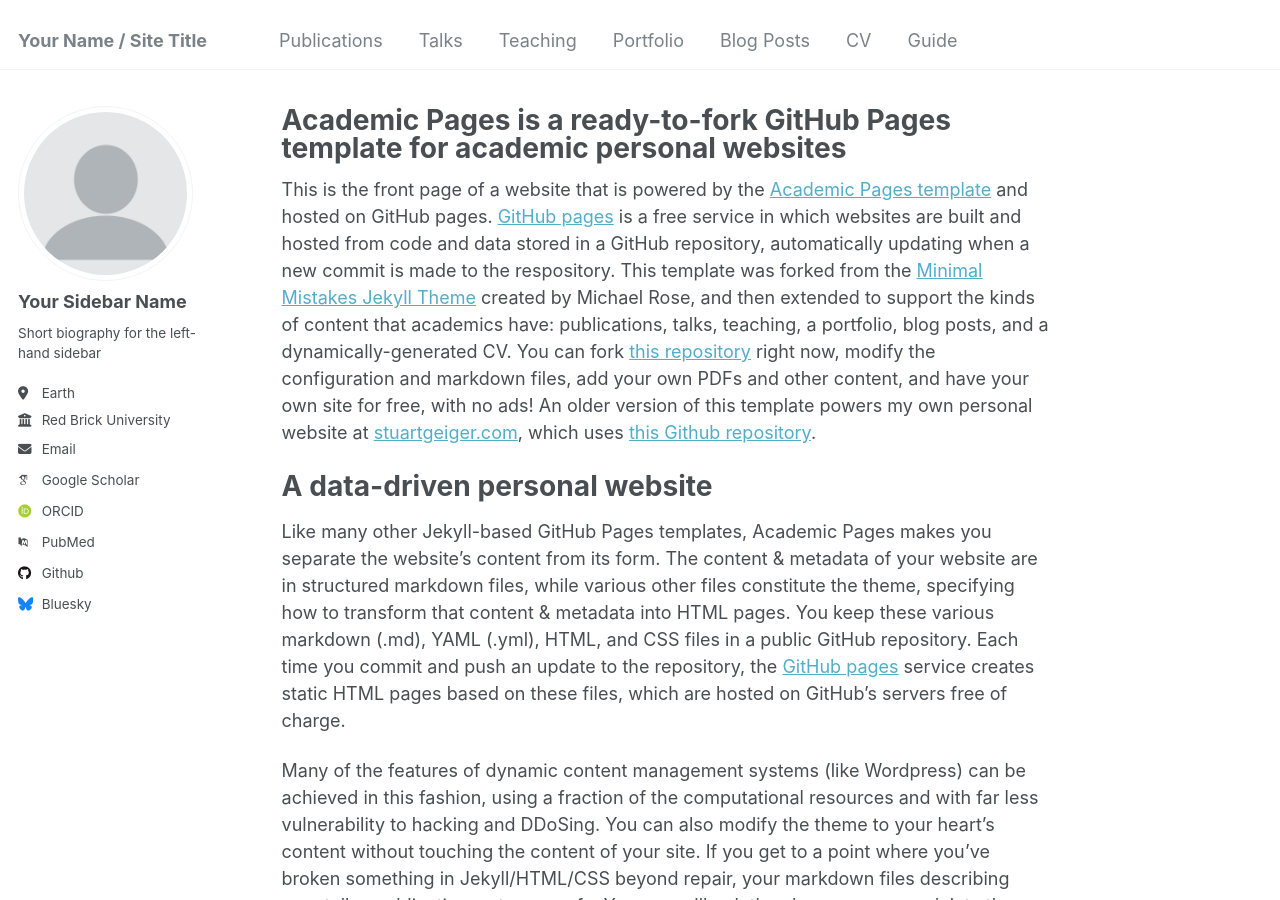
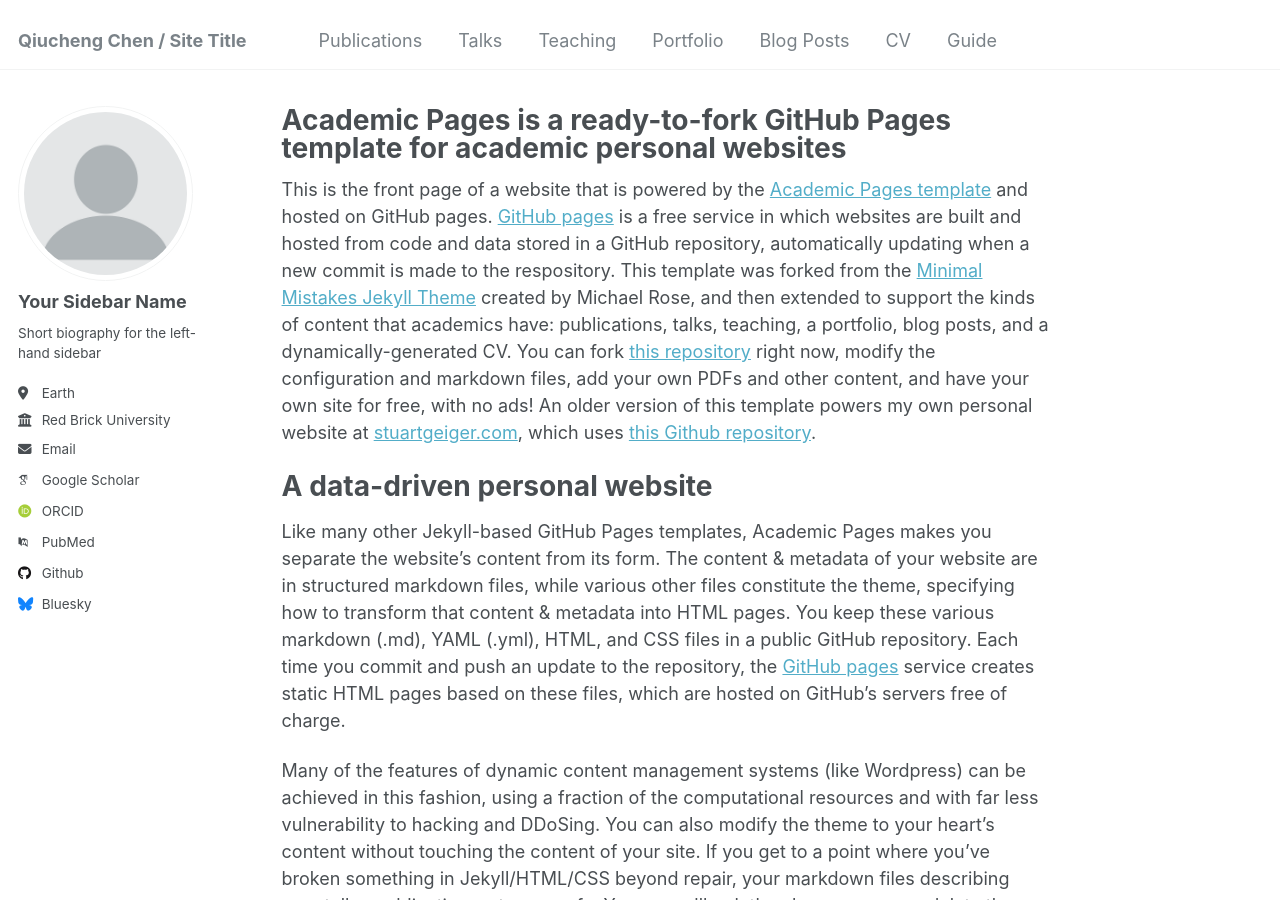
Before and after one commit to Trouverecc/Trouverecc.github.io, a Jekyll site: the page built from _pages/about.md, in a window 1280 px wide and 900 px high. Built offline with Jekyll 4.4.1, drawn with Linux system fonts in a browser that asks for light colours; some web fonts are replaced.

Commit message:
Update _config.yml

```diff
--- a/_config.yml
+++ b/_config.yml
@@ -8,7 +8,7 @@
 
 # Basic Site Settings
 locale                   : "en-US"
-title                    : "Your Name / Site Title"
+title                    : "Qiucheng Chen / Site Title"
 title_separator          : "-"
 name                     : &name "Your Name"
 description              : &description "personal description"
```
